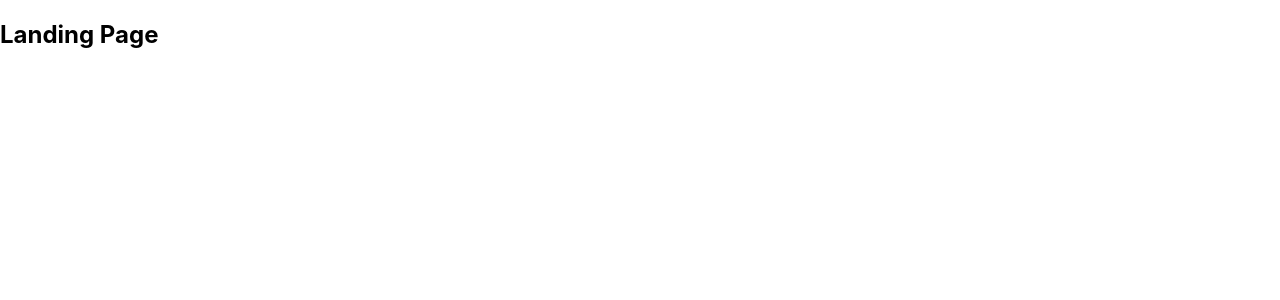
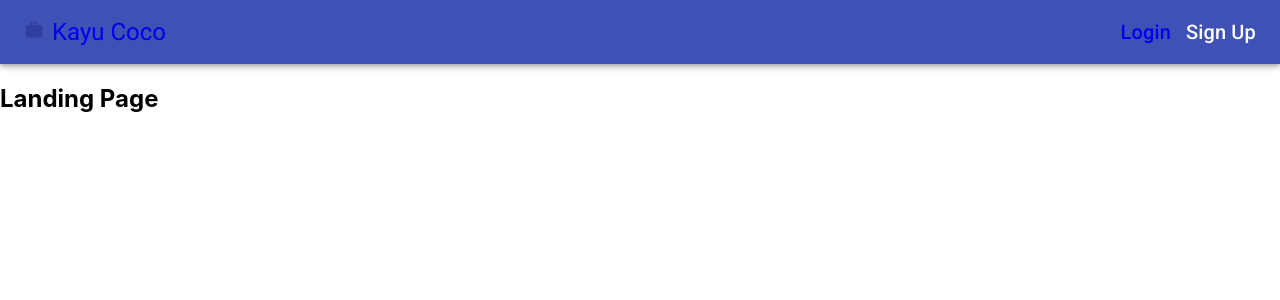
Before and after one commit to lolottetheclash/kayu_coco, a React (Create React App) app in the folder client/: page / in a window 1280 px wide. Shown: the top 300 px of the page. Built offline with nearby package versions, Linux system fonts and the light colour scheme.

Commit message:
Add navbar

```diff
--- a/client/src/App.js
+++ b/client/src/App.js
@@ -9,10 +9,13 @@ import {
 import './App.css';
 import Travels from './components/travels/pages/Travels';
 import LandingPage from './components/landing/pages/LandingPage';
+import NavBar from './components/shared/NavBar';
+import Login from './components/user/Login';
 
 function App() {
   return (
     <Router>
+        <NavBar />
       <Switch>
         <Route path="/" exact>
           <LandingPage />
--- /dev/null
+++ b/client/src/components/shared/NavBar.js
@@ -0,0 +1,50 @@
+import React from 'react';
+import { Link } from 'react-router-dom';
+
+import { AppBar, Grid, Toolbar, Typography, useTheme } from '@material-ui/core';
+import WorkRoundedIcon from '@material-ui/icons/WorkRounded';
+//TODO: créer un style avec visited pr enlever chgmt couleur sur lien + active
+const NavBar = () => {
+  const theme = useTheme();
+  return (
+    <div>
+      <AppBar position="static">
+        <Toolbar>
+          <Grid container justify="space-between">
+            <Grid item>
+              <WorkRoundedIcon
+                fontSize="small"
+                display="inline"
+                style={{
+                  marginRight: 8,
+                  color: theme.palette.primary.dark,
+                }}
+              />
+              <Typography display="inline" variant="h5">
+                <Link to="/" style={{ textDecoration: 'none' }}>
+                  Kayu Coco
+                </Link>
+              </Typography>
+            </Grid>
+            <Grid item>
+              <Typography
+                display="inline"
+                variant="h6"
+                style={{ marginRight: 15 }}
+              >
+                <Link to="/login" style={{ textDecoration: 'none' }}>
+                  Login
+                </Link>
+              </Typography>
+              <Typography display="inline" variant="h6">
+                Sign Up
+              </Typography>
+            </Grid>
+          </Grid>
+        </Toolbar>
+      </AppBar>
+    </div>
+  );
+};
+
+export default NavBar;
```
